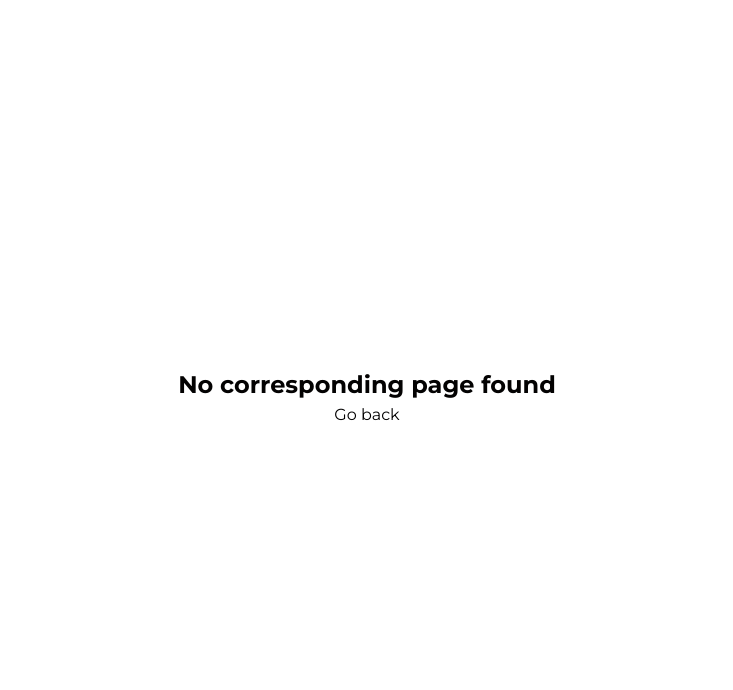
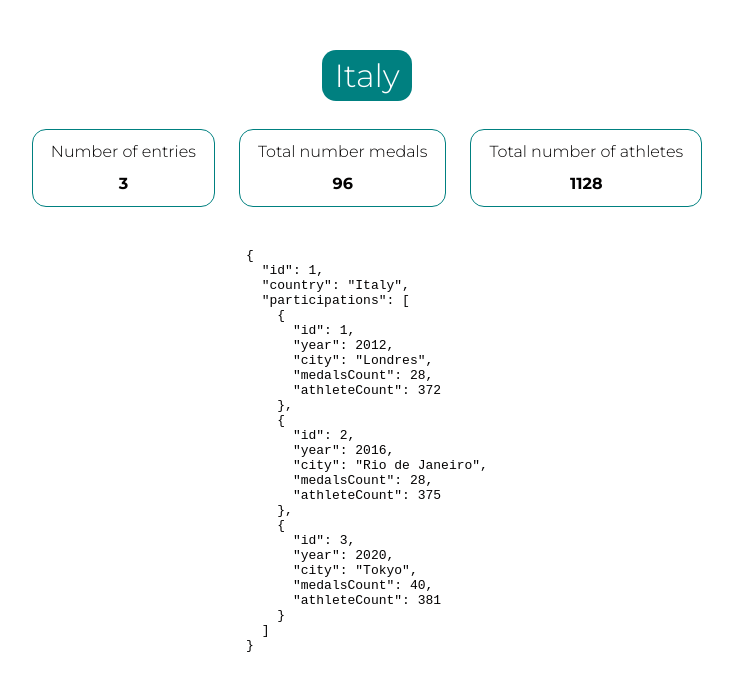
Before and after one commit to EdouardPlantevin/OC_P2, an Angular app: page /detail/1 in a window 1280 px wide. Shown: the top 690 px of the page, without its empty margins (273-1006 px from the left). Built offline with nearby package versions, Linux system fonts and the light colour scheme.

Commit message:
fix staged last commit

```diff
--- a/src/app/app.routes.ts
+++ b/src/app/app.routes.ts
@@ -3,6 +3,10 @@ import { HomeComponent } from './pages/home/home.component';
 import { NotFoundComponent } from './pages/not-found/not-found.component';
 
 export const routes: Routes = [
+  {
+    path: 'detail/:id',
+    loadComponent: async () => (await import('./pages/detail/detail.component')).DetailComponent
+  },
   {
     path: '',
     component: HomeComponent,
--- /dev/null
+++ b/src/app/components/card/card.component.html
@@ -0,0 +1,4 @@
+<div class="card">
+  <p class="text-light">{{ title }}</p>
+  <p class="text-bold">{{ number }}</p>
+</div>
--- /dev/null
+++ b/src/app/components/card/card.component.scss
@@ -0,0 +1,10 @@
+.card {
+  padding: 6px 18px;
+  border-radius: var(--radius);
+  border: var(--border);
+  display: flex;
+  flex-direction: column;
+  align-items: center;
+  margin: 12px;
+  line-height: 0;
+}
--- a/src/app/core/services/olympic.service.ts
+++ b/src/app/core/services/olympic.service.ts
@@ -1,5 +1,5 @@
-import {HttpClient, httpResource} from '@angular/common/http';
-import { Injectable } from '@angular/core';
+import {httpResource} from '@angular/common/http';
+import {Injectable} from '@angular/core';
 import {OlympicCountry} from "../models/Olympic";
 
 @Injectable({
@@ -8,10 +8,14 @@ import {OlympicCountry} from "../models/Olympic";
 export class OlympicService {
   private olympicUrl = './assets/mock/olympic.json';
 
-  constructor(private http: HttpClient) {}
-
   olympicsResource = httpResource<OlympicCountry[]>(() => ({
     url: this.olympicUrl,
     method: 'GET'
   }));
+
+  getOlympicById(id: number): OlympicCountry | undefined {
+    const olympics = this.olympicsResource.value();
+    return olympics?.find(olympicCountry => olympicCountry.id == id);
+  }
+
 }
--- a/src/styles/_theme.scss
+++ b/src/styles/_theme.scss
@@ -4,16 +4,15 @@ body {
   color: var(--text-color);
 }
 
-.card {
-  padding: 6px 18px;
+.main-title {
+  background-color: teal;
+  color: white;
+  padding: 6px 12px;
   border-radius: var(--radius);
-  border: var(--border);
-  display: flex;
-  flex-direction: column;
-  align-items: center;
-  margin: 12px;
-  line-height: 0;
+  font-weight: 300;
+  text-align: center;
 }
+
 
 .card-main-title {
   font-size: 1.1rem;
```
Also changed, not shown: src/app/components/card/card.component.ts (added, +12 -0 lines), src/app/core/models/Olympic.ts (+1 -7 lines), src/app/core/models/Participation.ts (+6 -10 lines).
